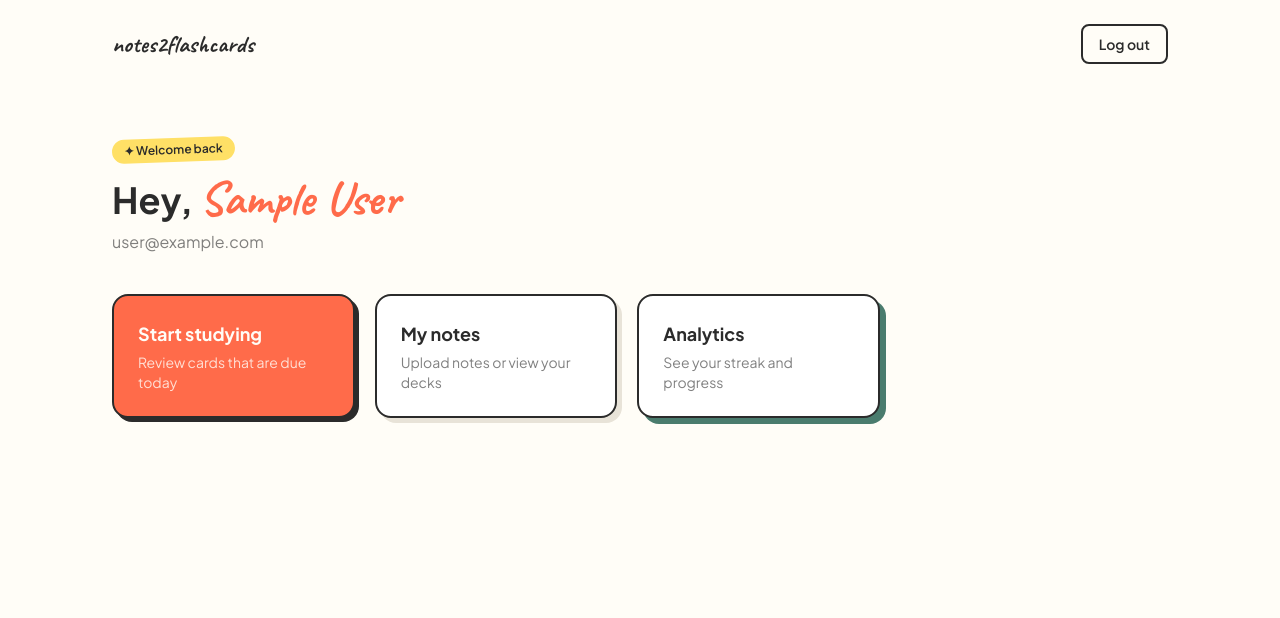
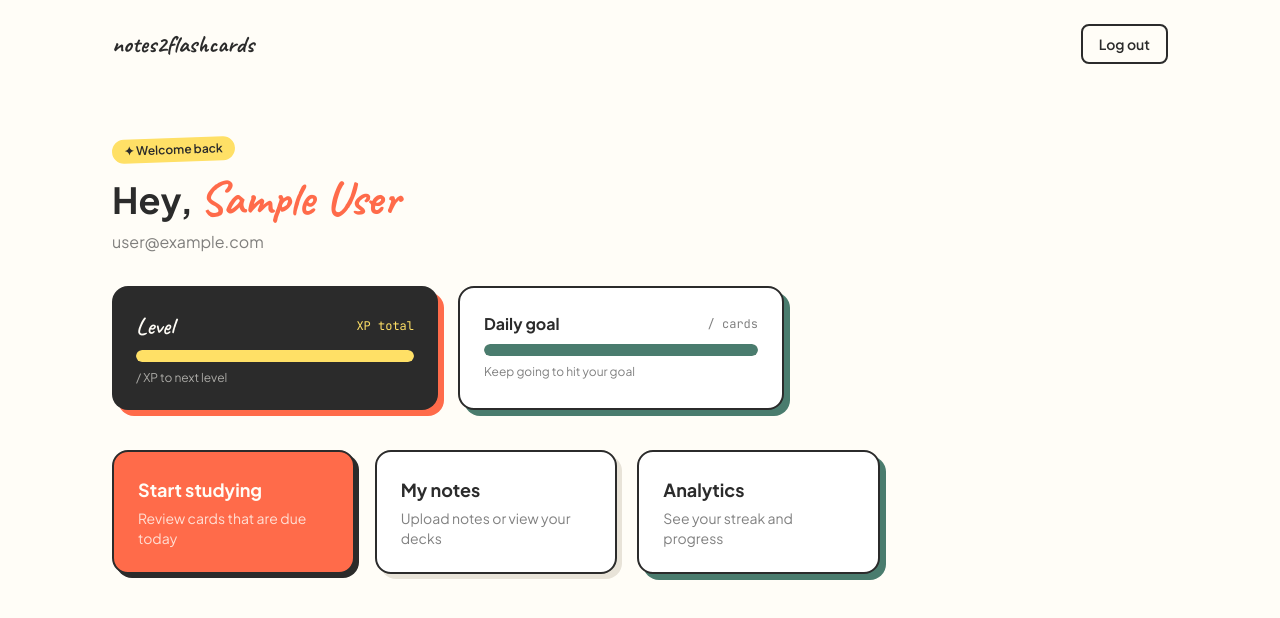
Before and after one commit to meghaasinghh/notes-to-flashcards, a Next.js app: page /dashboard in a window 1280 px wide. Shown: the top 618 px of the page. Built offline with nearby package versions, Linux system fonts and the light colour scheme; no server answers; the database is empty; sample sign-in values are in the browser's storage.

Commit message:
feat: add XP, leveling, and daily goal tracking with dashboard widgets

```diff
--- a/src/app/api/flashcards/[id]/review/route.ts
+++ b/src/app/api/flashcards/[id]/review/route.ts
@@ -4,6 +4,7 @@ import { connectToDatabase } from "@/lib/mongoose";
 import Flashcard from "@/models/Flashcard";
 import { calculateSM2 } from "@/lib/sm2";
 import ReviewLog from "@/models/ReviewLog";
+import User from "@/models/User";
 
 export async function POST(
   req: Request,
@@ -59,6 +60,12 @@ export async function POST(
       flashcardId: id,
       quality,
     });
+    // Award XP: more for higher quality ratings
+    const xpEarned = quality >= 4 ? 15 : quality === 3 ? 10 : 5;
+    await User.updateOne(
+      { email: session.user.email },
+      { $inc: { xp: xpEarned } }
+    );
 
     return NextResponse.json({
       message: "Review recorded",
--- /dev/null
+++ b/src/app/api/gamification/route.ts
@@ -0,0 +1,63 @@
+import { NextResponse } from "next/server";
+import { getServerSession } from "next-auth";
+import { connectToDatabase } from "@/lib/mongoose";
+import User from "@/models/User";
+import ReviewLog from "@/models/ReviewLog";
+
+export async function GET() {
+  try {
+    const session = await getServerSession();
+
+    if (!session || !session.user?.email) {
+      return NextResponse.json(
+        { error: "You must be logged in" },
+        { status: 401 }
+      );
+    }
+
+    await connectToDatabase();
+
+    const user = await User.findOne({ email: session.user.email });
+
+    if (!user) {
+      return NextResponse.json({ error: "User not found" }, { status: 404 });
+    }
+
+    const xp = user.xp || 0;
+    const dailyGoal = user.dailyGoal || 10;
+
+    const level = Math.floor(xp / 100) + 1;
+    const xpIntoLevel = xp % 100;
+    const xpForNextLevel = 100;
+
+    const todayStart = new Date();
+    todayStart.setHours(0, 0, 0, 0);
+
+    const todayReviews = await ReviewLog.countDocuments({
+      userId: session.user.email,
+      reviewedAt: { $gte: todayStart },
+    });
+
+    const goalProgress = Math.min(
+      Math.round((todayReviews / dailyGoal) * 100),
+      100
+    );
+
+    return NextResponse.json({
+      xp,
+      level,
+      xpIntoLevel,
+      xpForNextLevel,
+      dailyGoal,
+      todayReviews,
+      goalProgress,
+      goalReached: todayReviews >= dailyGoal,
+    });
+  } catch (error) {
+    console.error("Gamification error:", error);
+    return NextResponse.json(
+      { error: "Something went wrong" },
+      { status: 500 }
+    );
+  }
+}
--- a/src/app/dashboard/page.tsx
+++ b/src/app/dashboard/page.tsx
@@ -2,18 +2,38 @@
 
 import { useSession, signOut } from "next-auth/react";
 import { useRouter } from "next/navigation";
-import { useEffect } from "react";
+import { useEffect, useState } from "react";
 import Link from "next/link";
+
+interface GamificationData {
+  xp: number;
+  level: number;
+  xpIntoLevel: number;
+  xpForNextLevel: number;
+  dailyGoal: number;
+  todayReviews: number;
+  goalProgress: number;
+  goalReached: boolean;
+}
 
 export default function DashboardPage() {
   const { data: session, status } = useSession();
   const router = useRouter();
+  const [gamification, setGamification] = useState<GamificationData | null>(null);
 
   useEffect(() => {
     if (status === "unauthenticated") {
       router.push("/login");
     }
   }, [status, router]);
+
+  useEffect(() => {
+    if (status === "authenticated") {
+      fetch("/api/gamification")
+        .then((res) => res.json())
+        .then((data) => setGamification(data));
+    }
+  }, [status]);
 
   if (status === "loading") {
     return (
@@ -48,18 +68,56 @@ export default function DashboardPage() {
         <h1 className="text-3xl sm:text-4xl font-bold text-ink mb-2">
           Hey, <span className="font-handwritten text-coral text-4xl sm:text-5xl">{session.user?.name}</span>
         </h1>
-        <p className="text-ink/60 mb-10">{session.user?.email}</p>
+        <p className="text-ink/60 mb-8">{session.user?.email}</p>
 
-    <div className="grid sm:grid-cols-3 gap-5 max-w-3xl">
-          <Link href="/study" className="bg-coral text-paper border-2 border-ink rounded-2xl shadow-hard p-6 hover:translate-x-0.5 hover:translate-y-0.5 hover:shadow-none transition-all">
+        {gamification && (
+          <div className="grid sm:grid-cols-2 gap-5 max-w-2xl mb-10">
+            <div className="bg-ink text-paper rounded-2xl shadow-hard-coral p-6">
+              <div className="flex items-center justify-between mb-2">
+                <span className="font-handwritten text-2xl">Level {gamification.level}</span>
+                <span className="font-mono text-xs text-highlight">{gamification.xp} XP total</span>
+              </div>
+              <div className="w-full bg-paper/20 rounded-full h-3 overflow-hidden">
+                <div
+                  className="bg-highlight h-full rounded-full transition-all"
+                  style={{ width: `${gamification.xpIntoLevel}%` }}
+                />
+              </div>
+              <p className="text-xs text-paper/60 mt-2">
+                {gamification.xpIntoLevel} / {gamification.xpForNextLevel} XP to next level
+              </p>
+            </div>
+
+            <div className="bg-white border-2 border-ink rounded-2xl shadow-hard-sage p-6">
+              <div className="flex items-center justify-between mb-2">
+                <span className="font-bold text-ink">Daily goal</span>
+                <span className="font-mono text-xs text-ink/60">
+                  {gamification.todayReviews}/{gamification.dailyGoal} cards
+                </span>
+              </div>
+              <div className="w-full bg-line rounded-full h-3 overflow-hidden">
+                <div
+                  className="bg-sage h-full rounded-full transition-all"
+                  style={{ width: `${gamification.goalProgress}%` }}
+                />
+              </div>
+              <p className="text-xs text-ink/60 mt-2">
+                {gamification.goalReached ? "✦ Goal reached today!" : "Keep going to hit your goal"}
+              </p>
+            </div>
+          </div>
+        )}
+
+        <div className="grid sm:grid-cols-3 gap-5 max-w-3xl">
+          <Link href="/study" className="bg-coral text-paper border-2 border-ink rounded-2xl shadow-hard p-6 hover:translate-x-[2px] hover:translate-y-[2px] hover:shadow-none transition-all">
             <h3 className="font-bold text-lg mb-1">Start studying</h3>
             <p className="text-sm text-paper/80">Review cards that are due today</p>
           </Link>
-          <Link href="/notes" className="bg-white border-2 border-ink rounded-2xl shadow-hard-line p-6 hover:translate-x-0.5 hover:translate-y-0.5 hover:shadow-none transition-all">
+          <Link href="/notes" className="bg-white border-2 border-ink rounded-2xl shadow-hard-line p-6 hover:translate-x-[2px] hover:translate-y-[2px] hover:shadow-none transition-all">
             <h3 className="font-bold text-lg text-ink mb-1">My notes</h3>
             <p className="text-sm text-ink/60">Upload notes or view your decks</p>
           </Link>
-          <Link href="/analytics" className="bg-white border-2 border-ink rounded-2xl shadow-hard-sage p-6 hover:translate-x-0.5 hover:translate-y-0.5 hover:shadow-none transition-all">
+          <Link href="/analytics" className="bg-white border-2 border-ink rounded-2xl shadow-hard-sage p-6 hover:translate-x-[2px] hover:translate-y-[2px] hover:shadow-none transition-all">
             <h3 className="font-bold text-lg text-ink mb-1">Analytics</h3>
             <p className="text-sm text-ink/60">See your streak and progress</p>
           </Link>
--- a/src/models/User.ts
+++ b/src/models/User.ts
@@ -4,6 +4,8 @@ export interface IUser {
   name: string;
   email: string;
   password: string;
+  xp: number;
+  dailyGoal: number;
   createdAt: Date;
 }
 
@@ -28,6 +30,14 @@ const UserSchema = new Schema<IUser>({
     type: Date,
     default: Date.now,
   },
+  xp: {
+    type: Number,
+    default: 0,
+  },
+  dailyGoal: {
+    type: Number,
+    default: 10,
+  },
 });
 
 const User = models.User || model<IUser>("User", UserSchema);
```
